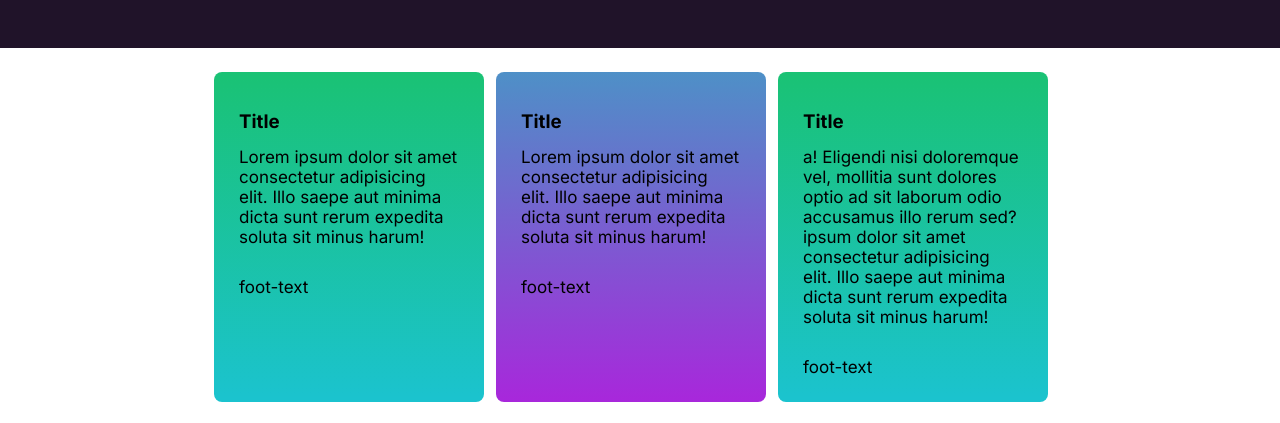
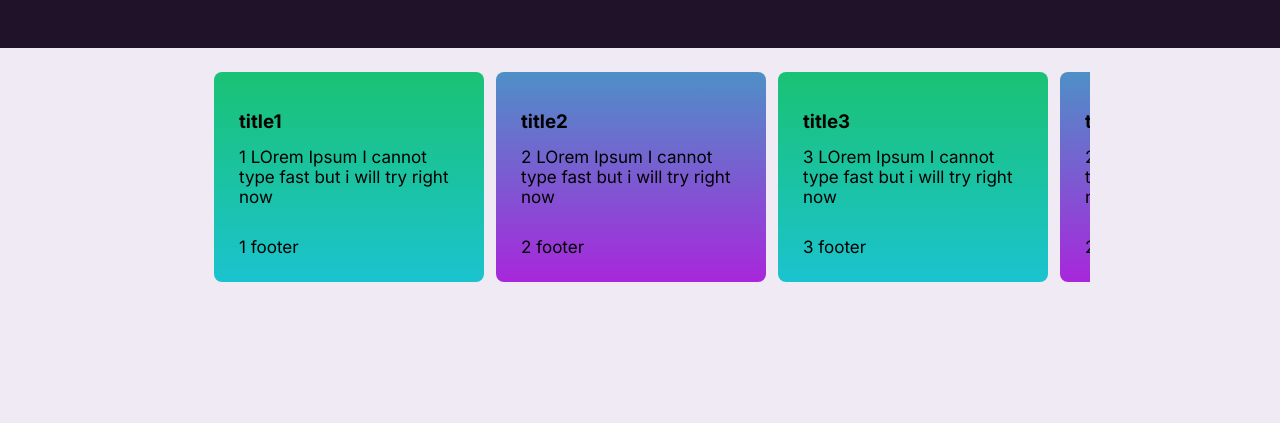
Before and after one commit to lukasC3141/react, a React (Create React App) app: page / in a window 1280 px wide. Shown: the part 402-825 px from the top of the page. After the commit the page ends 800 px from the top, so only its background shows below. Built offline with nearby package versions, Linux system fonts and the light colour scheme.

Commit message:
cards second time but better maybe for scroll

```diff
--- a/src/components/App.js
+++ b/src/components/App.js
@@ -3,6 +3,7 @@ import "./app.css"
 import Header from './webHeader/header'
 import TitleCard from './webTitleCard/titleCard'
 import Card from './webCard/card'
+import cardData from './data/cardData'
 
 
 const App = () => {
@@ -19,12 +20,16 @@ const App = () => {
         };
     }, [])
 
+    const cardElement = cardData.map( card => <Card card={card} />)
+
 
     return (
       <>
         <Header width={width}/>
         <TitleCard/>
-        <Card />
+        <div className='card-container' >
+          {cardElement}
+        </div>
       </>
     )
   }
--- a/src/components/app.css
+++ b/src/components/app.css
@@ -1,4 +1,3 @@
-.cards {
-    display: flex;
-    overflow-x: scroll;
+body {
+    background-color: rgb(240, 234, 245);
 }
--- /dev/null
+++ b/src/components/data/cardData.js
@@ -0,0 +1,29 @@
+const cardData = [
+{
+    title: "title1",
+    content: "1 LOrem Ipsum  I cannot type fast but i will try right now",
+    footer: "1 footer"
+},
+{
+    title: "title2",
+    content: "2 LOrem Ipsum  I cannot type fast but i will try right now",
+    footer: "2 footer"
+},
+{
+    title: "title3",
+    content: "3 LOrem Ipsum  I cannot type fast but i will try right now",
+    footer: "3 footer"
+},
+{
+    title: "title2",
+    content: "2 LOrem Ipsum  I cannot type fast but i will try right now",
+    footer: "2 footer"
+},
+{
+    title: "title3",
+    content: "3 LOrem Ipsum  I cannot type fast but i will try right now",
+    footer: "3 footer"
+}
+]
+
+export default cardData
--- a/src/components/webCard/card.css
+++ b/src/components/webCard/card.css
@@ -34,6 +34,8 @@ h3 {
     border-radius: 8px;
     gap: 12px;
     margin: auto;
+    scroll-snap-stop: always;
+
 }
 
 .card-item {
@@ -41,7 +43,6 @@ h3 {
     padding: 24px;
     border-radius: 8px;
     scroll-snap-align: start;
-    scroll-snap-stop: end;
 }
 }
 
@@ -56,6 +57,8 @@ h3 {
         border-radius: 8px;
         gap: 12px;
         margin: auto;
+        scroll-snap-stop: always;
+
     }
 
     .card-item {
@@ -64,7 +67,6 @@ h3 {
         padding: 25px;
         border-radius: 8px;
         scroll-snap-align: start;
-        scroll-snap-stop: end;
 
     }
 
@@ -85,6 +87,8 @@ h3 {
         border-radius: 8px;
         gap: 12px;
         margin: auto;
+        scroll-snap-stop: always;
+
     }
 
     .card-item {
@@ -93,7 +97,6 @@ h3 {
         padding: 25px;
         border-radius: 8px;
         scroll-snap-align: start;
-        scroll-snap-stop: end;
 
     }
 
--- a/src/components/webCard/card.js
+++ b/src/components/webCard/card.js
@@ -4,33 +4,12 @@ import "./card.css"
 const Card = (props) => {
     return (
         <>
-            <div class="card-container">
-                <div className="card-item">
-                    <h3>Title</h3>
-                    <p className="main-content-card">
-                            Lorem ipsum dolor sit amet consectetur adipisicing elit. Illo saepe
-                            aut minima dicta sunt rerum expedita soluta sit minus harum!
-                    </p>
-                    <p class="card-footer">foot-text</p>
-                </div>
-                <div class="card-item">
-                    <h3>Title</h3>
-                    <p class="main-content-card">
-                        Lorem ipsum dolor sit amet consectetur adipisicing elit. Illo saepe
-                        aut minima dicta sunt rerum expedita soluta sit minus harum!
-                    </p>
-                    <p class="card-footer">foot-text</p>
-                </div>
-                <div class="card-item">
-                    <h3>Title</h3>
-                    <p class="main-content-card">
-                        a! Eligendi nisi doloremque vel, mollitia sunt dolores optio ad sit
-                        laborum odio accusamus illo rerum sed? ipsum dolor sit amet
-                        consectetur adipisicing elit. Illo saepe aut minima dicta sunt rerum
-                        expedita soluta sit minus harum!
-                    </p>
-                    <p class="card-footer">foot-text</p>
-                </div>
+            <div className="card-item">
+                <h3>{props.card.title}</h3>
+                <p className="main-content-card">
+                    {props.card.content}
+                </p>
+                <p class="card-footer">{props.card.footer}</p>
             </div>
         </>
     )
```
Lines whose indentation alone changed are shown as unchanged.
